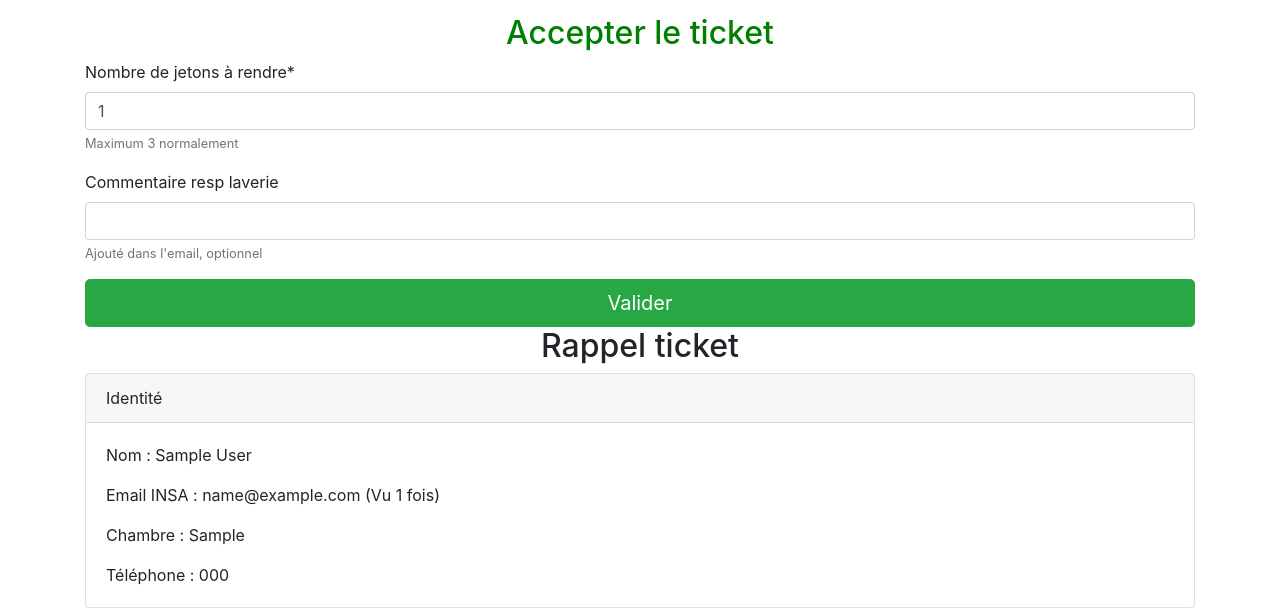
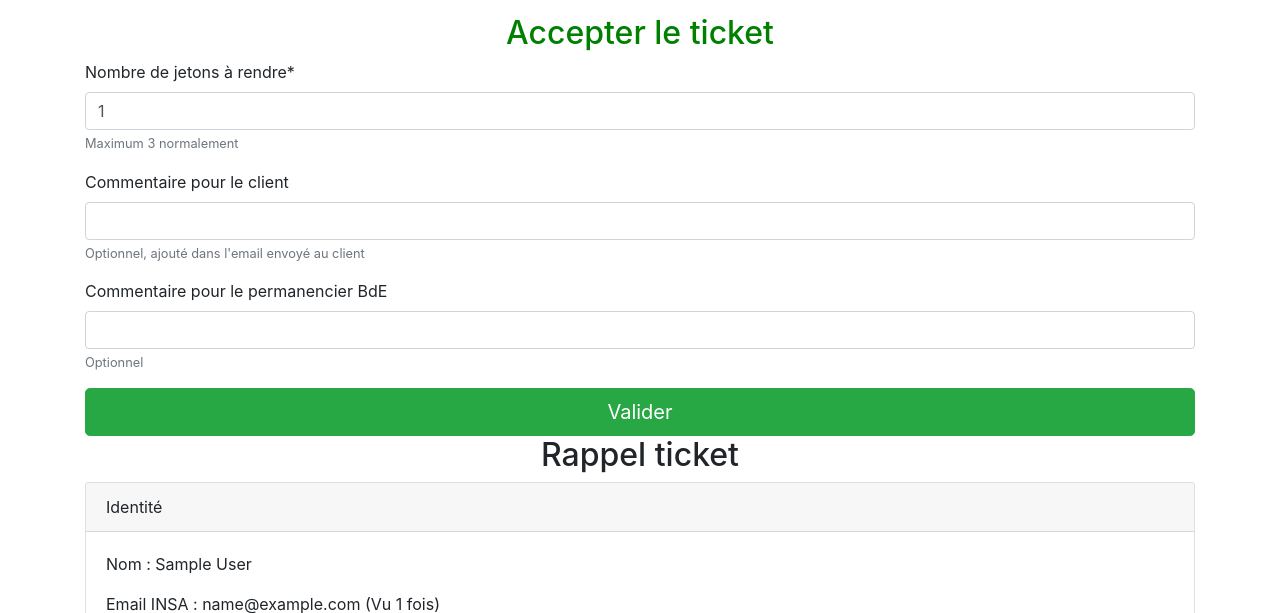
Before and after one commit to BdEINSALyon/sos_laveries, a Django app: page /manager/accept/1 in a window 1280 px wide. Shown: the part 56-669 px from the top of the page. Run offline with Django 3.2, Linux system fonts and the light colour scheme; a user stored in the database is signed in; tables that the repository leaves empty hold one stand-in row (values such as "Sample post"); some libraries are stand-ins or nearby versions.

Commit message:
Ajout du commentaire permanencier

```diff
--- a/problem/forms.py
+++ b/problem/forms.py
@@ -30,10 +30,14 @@ class TicketForm(forms.ModelForm):
 class AcceptForm(forms.Form):
     number_token_refund = forms.IntegerField(required=True, label="Nombre de jetons à rendre",
                                              help_text="Maximum 3 normalement")
-    staff_comment = forms.CharField(required=False, label="Commentaire resp laverie",
-                                    help_text="Ajouté dans l'email, optionnel")
+    staff_comment = forms.CharField(required=False, label="Commentaire pour le client",
+                                    help_text="Optionnel, ajouté dans l'email envoyé au client")
+    staff_comment_perm = forms.CharField(required=False, label="Commentaire pour le permanencier BdE",
+                                    help_text="Optionnel")
 
 
 class RejectForm(forms.Form):
-    staff_comment = forms.CharField(required=True, label="Commentaire resp laverie",
-                                    help_text="Ajouté dans l'email après le texte de refus, obligatoire")
+    staff_comment = forms.CharField(required=True, label="Commentaire pour le client",
+                                    help_text="Obligatoire, ajouté dans l'email après le texte de refus")
+    staff_comment_perm = forms.CharField(required=False, label="Commentaire pour le permanencier BdE",
+                                         help_text="Optionnel")
--- a/problem/models.py
+++ b/problem/models.py
@@ -75,7 +75,8 @@ class Ticket(models.Model):
     date_submission = models.DateTimeField(auto_now_add=True)
     state = models.IntegerField(verbose_name="Etat", choices=ETAT_TICKET, blank=False, default=0)
     number_token_refund = models.IntegerField(verbose_name="Nombre de jetons rendus", blank=True, default=0, null=True)
-    staff_comment = models.TextField(verbose_name="Commentaire staff (envoyé par email)", blank=True, null=True)
+    staff_comment = models.TextField(verbose_name="Commentaire staff au client (envoyé par email)", blank=True, null=True)
+    staff_comment_perm = models.TextField(verbose_name="Commentaire au permanencier", blank=True, null=True)
     staff_user = models.ForeignKey(User, null=True, blank=True, related_name="+", on_delete=models.SET_NULL)
     date_treatment = models.DateTimeField(default=None, blank=True, null=True)
     date_refund = models.DateTimeField(default=None, blank=True, null=True)
--- a/problem/templates/problem/torefund_list.html
+++ b/problem/templates/problem/torefund_list.html
@@ -17,7 +17,7 @@
                         <td>{{ ticket.first_name }}</td>
                         <td>{{ ticket.last_name }}</td>
                         <td>{{ ticket.insa_email }}</td>
-                        <td>{{ ticket.number_token_refund }}</td>
+                        <td>{{ ticket.number_token_refund }} {% if ticket.staff_comment_perm != "" and ticket.staff_comment_perm is not None %}<button type="button" class="btn btn-sm btn-danger" data-toggle="popover" title="Message resp aux permanenciers" data-content="{{ ticket.staff_comment_perm }}">Mess. Resp Laveries</button>{% endif %}</td>
                         <td>
                             <form method="get" action="{% url "valid_refund" ticket.pk %}">
                                 <button class="btn btn-success"
@@ -59,4 +59,7 @@
         <p align="center"><i style="color: green" class="fas fa-check-circle fa-10x"></i><br>
             Personne à rembourser actuellement</p>
     {% endif %}
+    <script>$(function () {
+  $('[data-toggle="popover"]').popover()
+})</script>
 {% endblock %}
--- a/problem/views.py
+++ b/problem/views.py
@@ -89,6 +89,7 @@ def AcceptTicket(request, pk_ticket):
         ticket.number_token_refund = form.cleaned_data["number_token_refund"]
         ticket.state = 1
         ticket.staff_comment = form.cleaned_data["staff_comment"]
+        ticket.staff_comment_perm = form.cleaned_data["staff_comment_perm"]
         ticket.staff_user = request.user
         ticket.save()
         msg_plain = render_to_string('problem/email_approved.txt', {'ticket': ticket})
@@ -110,6 +111,7 @@ def RejectTicket(request, pk_ticket):
         ticket.number_token_refund = 0
         ticket.state = 2
         ticket.staff_comment = form.cleaned_data["staff_comment"]
+        ticket.staff_comment_perm = form.cleaned_data["staff_comment_perm"]
         ticket.staff_user = request.user
         ticket.save()
         msg_plain = render_to_string('problem/email_rejected.txt', {'ticket': ticket})
```
Also changed, not shown: problem/templates/problem/ticket_detail.html (+17 -5 lines), problem/migrations/0009_auto_20190408_1527.py (added).
